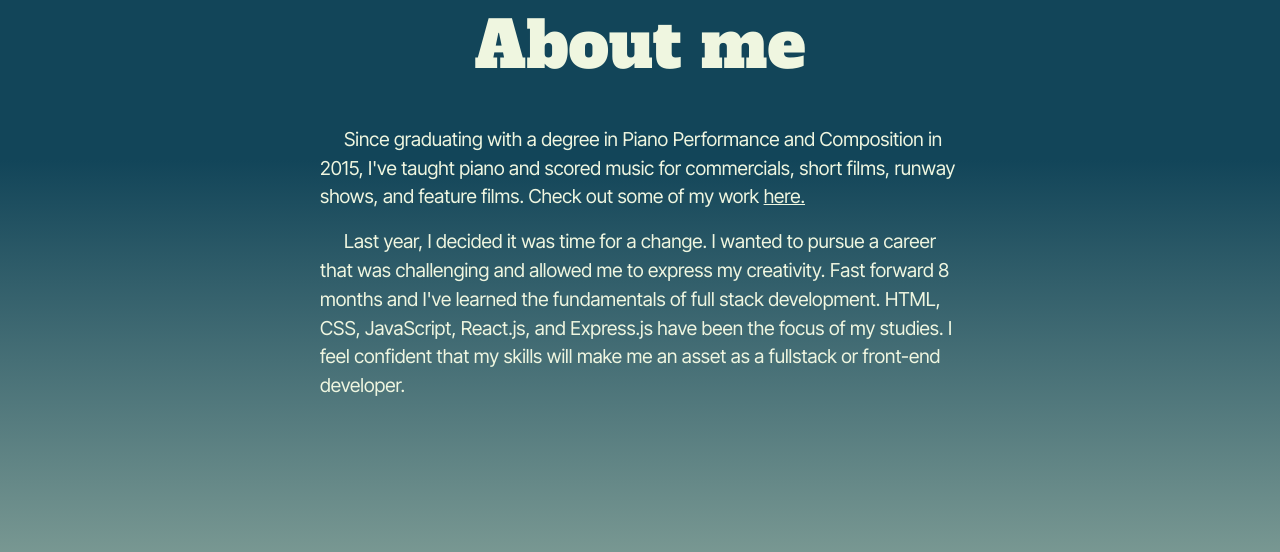
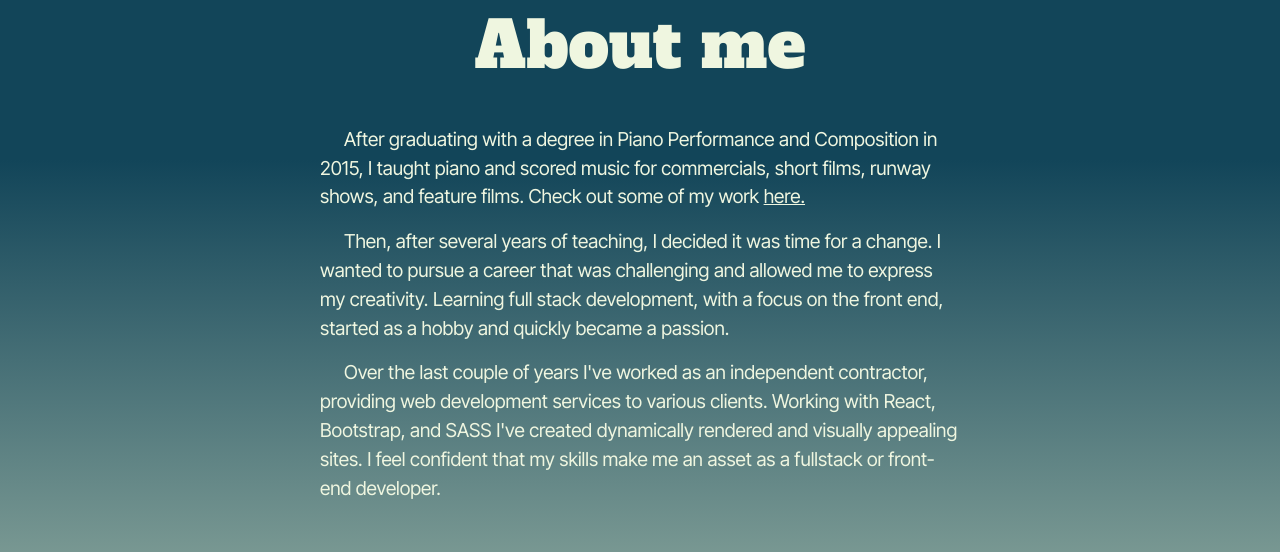
Before and after one commit to eliassymons/eliassymons, a React (Create React App) app: page / in a window 1280 px wide. Shown: the part 840-1392 px from the top of the page. Built offline with nearby package versions, Linux system fonts and the light colour scheme.

Commit message:
updated about

```diff
--- a/src/components/About.js
+++ b/src/components/About.js
@@ -5,8 +5,8 @@ export default function About() {
         <h2>About me</h2>
         <div className="about-desc">
           <p>
-            Since graduating with a degree in Piano Performance and Composition
-            in 2015, I've taught piano and scored music for commercials, short
+            After graduating with a degree in Piano Performance and Composition
+            in 2015, I taught piano and scored music for commercials, short
             films, runway shows, and feature films. Check out some of my work{" "}
             <a
               href="https://www.imdb.com/name/nm7650734/?ref_=nv_sr_srsg_0"
@@ -16,12 +16,18 @@ export default function About() {
             </a>
           </p>
           <p>
-            Last year, I decided it was time for a change. I wanted to pursue a
-            career that was challenging and allowed me to express my creativity.
-            Fast forward 8 months and I've learned the fundamentals of full
-            stack development. HTML, CSS, JavaScript, React.js, and Express.js
-            have been the focus of my studies. I feel confident that my skills
-            will make me an asset as a fullstack or front-end developer.
+            Then, after several years of teaching, I decided it was time for a
+            change. I wanted to pursue a career that was challenging and allowed
+            me to express my creativity. Learning full stack development, with a
+            focus on the front end, started as a hobby and quickly became a
+            passion.
+          </p>{" "}
+          <p>
+            Over the last couple of years I've worked as an independent
+            contractor, providing web development services to various clients.
+            Working with React, Bootstrap, and SASS I've created dynamically
+            rendered and visually appealing sites. I feel confident that my
+            skills make me an asset as a fullstack or front-end developer.
           </p>
         </div>
       </div>
--- a/src/components/Navigation.js
+++ b/src/components/Navigation.js
@@ -17,7 +17,7 @@ function CollapsibleExample() {
             smooth={true}
             offset={-100}
             duration={500}
-            delay={1000}
+            delay={300}
           >
             ES
           </Link>
@@ -33,7 +33,7 @@ function CollapsibleExample() {
               smooth={true}
               offset={-200}
               duration={500}
-              delay={1000}
+              delay={300}
             >
               About
             </Link>
@@ -46,7 +46,7 @@ function CollapsibleExample() {
               smooth={true}
               offset={-100}
               duration={500}
-              delay={1000}
+              delay={300}
             >
               Projects
             </Link>
@@ -59,7 +59,7 @@ function CollapsibleExample() {
               smooth={true}
               offset={0}
               duration={500}
-              delay={1000}
+              delay={300}
             >
               Contact
             </Link>
```
